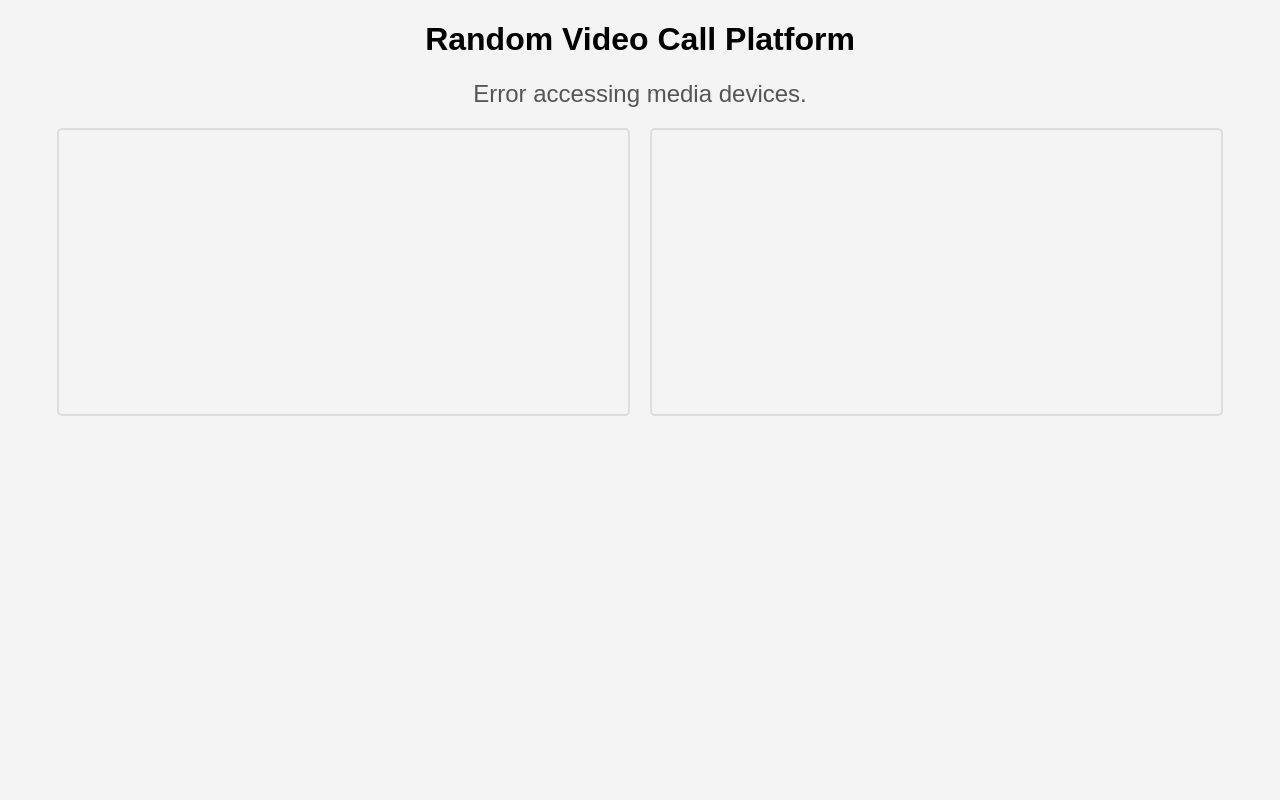
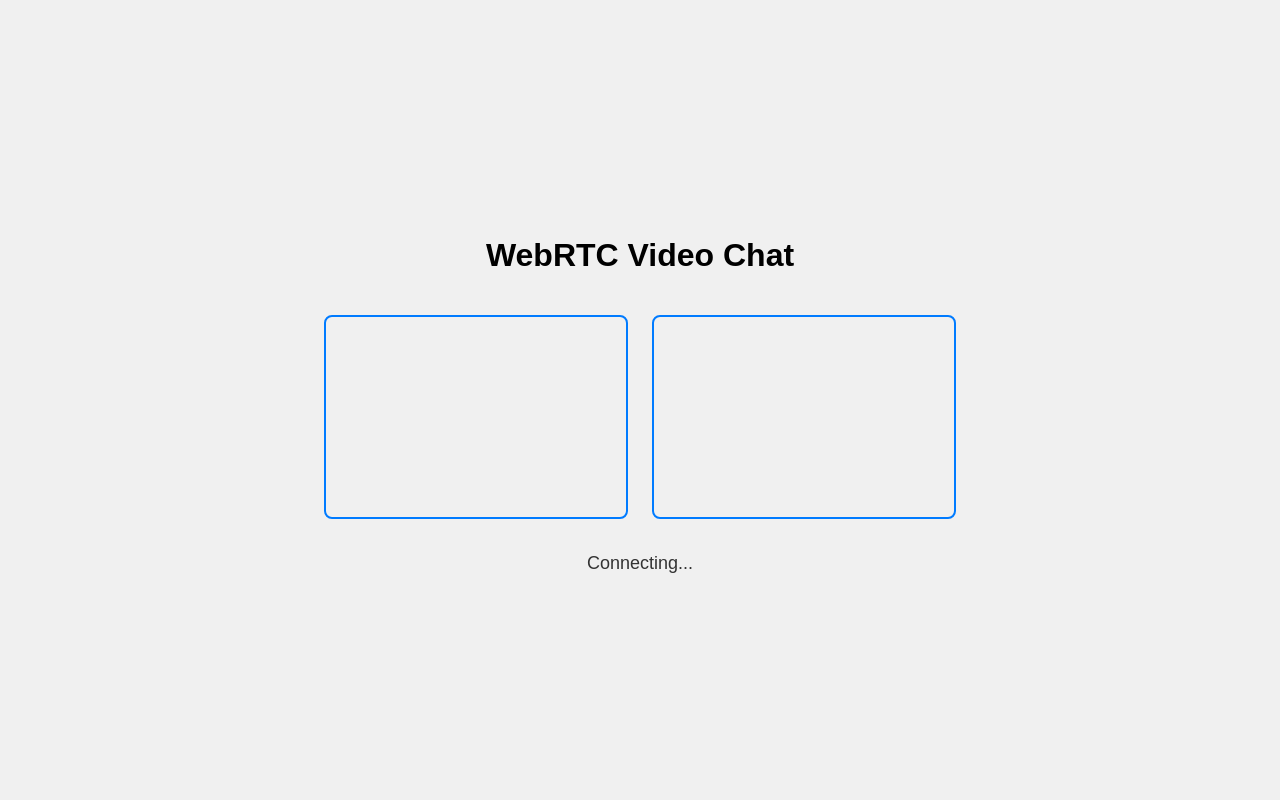
Before and after one commit to Dwip272004/omibit, a Flask app: page / in a window 1280 px wide. Run offline with Flask 3, Linux system fonts and the light colour scheme; some libraries are stand-ins or nearby versions.

Commit message:
Update index.html

```diff
--- a/templates/index.html
+++ b/templates/index.html
@@ -3,53 +3,58 @@
 <head>
     <meta charset="UTF-8">
     <meta name="viewport" content="width=device-width, initial-scale=1.0">
-    <title>Random Video Call Platform</title>
+    <title>WebRTC Video Chat</title>
+    <link rel="stylesheet" href="https://cdnjs.cloudflare.com/ajax/libs/font-awesome/6.0.0-beta3/css/all.min.css">
     <style>
         body {
             font-family: Arial, sans-serif;
-            text-align: center;
-            background-color: #f4f4f4;
-        }
-        #video-container {
-            margin-top: 20px;
             display: flex;
+            flex-direction: column;
+            align-items: center;
             justify-content: center;
-            align-items: center;
+            height: 100vh;
+            margin: 0;
+            background-color: #f0f0f0;
         }
         video {
-            width: 45%;
-            margin: 0 10px;
-            border: 2px solid #ddd;
-            border-radius: 5px;
+            border: 2px solid #007bff;
+            border-radius: 8px;
+            margin: 10px;
+            width: 300px;
+            height: 200px;
         }
         #message {
-            margin-top: 20px;
-            font-size: 1.5em;
-            color: #555;
+            margin: 10px;
+            font-size: 18px;
+            color: #333;
+        }
+        #controls {
+            margin: 10px;
         }
     </style>
 </head>
 <body>
-    <h1>Random Video Call Platform</h1>
-    <div id="message">Connecting you to another user...</div>
-
-    <div id="video-container">
-        <video id="localVideo" autoplay playsinline muted></video>
-        <video id="remoteVideo" autoplay playsinline></video>
+    <h1>WebRTC Video Chat</h1>
+    <div id="controls">
+        <video id="localVideo" autoplay muted></video>
+        <video id="remoteVideo" autoplay></video>
     </div>
+    <div id="message">Connecting...</div>
 
     <script src="https://cdnjs.cloudflare.com/ajax/libs/socket.io/4.0.0/socket.io.js"></script>
     <script>
-        const socket = io.connect(); // Connect to the server
+        const socket = io.connect();
         let localStream;
         let peerConnection;
 
         // Configuration for WebRTC STUN server
         const configuration = {
-            iceServers: [{ urls: 'stun:stun.l.google.com:19302' }]
+            iceServers: [{
+                urls: 'stun:stun.l.google.com:19302'
+            }]
         };
 
-        // Generate a random user ID
+        // Generate a random user ID (or use a real user authentication system)
         const userId = Math.random().toString(36).substring(7);
         socket.emit('join', { user_id: userId });
 
@@ -58,21 +63,19 @@
             .then(stream => {
                 localStream = stream;
                 document.getElementById('localVideo').srcObject = stream;
+                socket.emit('request_match', { user_id: userId }); // Request a match after getting local stream
             })
-            .catch(error => {
-                console.error('Error accessing media devices.', error);
-                document.getElementById('message').innerText = 'Error accessing media devices.';
-            });
+            .catch(error => console.error('Error accessing media devices.', error));
 
         // Handle matching with another user
-        socket.on('match', function(data) {
-            const matchedUserId = data.user_id;
+        socket.on('match_found', function(data) {
+            const matchedUserId = data.matched_user;
             document.getElementById('message').innerText = `You are connected with User: ${matchedUserId}`;
             startCall(matchedUserId);
         });
 
         // Handle no users available
-        socket.on('no_users', function(message) {
+        socket.on('no_users_available', function(message) {
             document.getElementById('message').innerText = message;
         });
 
@@ -86,21 +89,26 @@
             // Create an offer and send to the remote peer via signaling server (Socket.io)
             peerConnection.createOffer()
                 .then(offer => {
-                    peerConnection.setLocalDescription(offer);
-                    socket.emit('offer', { offer: offer, to: remoteUserId });
+                    return peerConnection.setLocalDescription(offer);
+                })
+                .then(() => {
+                    socket.emit('offer', { offer: peerConnection.localDescription, from: userId, to: remoteUserId });
                 })
                 .catch(error => console.error('Error creating offer:', error));
 
             // Handle ICE candidates
             peerConnection.onicecandidate = event => {
                 if (event.candidate) {
-                    socket.emit('ice-candidate', { candidate: event.candidate, to: remoteUserId });
+                    socket.emit('ice_candidate', { candidate: event.candidate, to: remoteUserId });
                 }
             };
 
             // Display remote stream when received
             peerConnection.ontrack = event => {
-                document.getElementById('remoteVideo').srcObject = event.streams[0];
+                const remoteVideo = document.getElementById('remoteVideo');
+                if (remoteVideo.srcObject !== event.streams[0]) {
+                    remoteVideo.srcObject = event.streams[0];
+                }
             };
         }
 
@@ -118,21 +126,26 @@
                     return peerConnection.createAnswer();
                 })
                 .then(answer => {
-                    peerConnection.setLocalDescription(answer);
-                    socket.emit('answer', { answer: answer, to: remoteUserId });
+                    return peerConnection.setLocalDescription(answer);
+                })
+                .then(() => {
+                    socket.emit('answer', { answer: peerConnection.localDescription, from: userId, to: remoteUserId });
                 })
                 .catch(error => console.error('Error receiving offer:', error));
 
             // Handle ICE candidates
             peerConnection.onicecandidate = event => {
                 if (event.candidate) {
-                    socket.emit('ice-candidate', { candidate: event.candidate, to: remoteUserId });
+                    socket.emit('ice_candidate', { candidate: event.candidate, to: remoteUserId });
                 }
             };
 
             // Display remote stream when received
             peerConnection.ontrack = event => {
-                document.getElementById('remoteVideo').srcObject = event.streams[0];
+                const remoteVideo = document.getElementById('remoteVideo');
+                if (remoteVideo.srcObject !== event.streams[0]) {
+                    remoteVideo.srcObject = event.streams[0];
+                }
             };
         });
 
@@ -143,16 +156,10 @@
         });
 
         // Handle ICE candidates from the other peer
-        socket.on('ice-candidate', function(data) {
+        socket.on('ice_candidate', function(data) {
             peerConnection.addIceCandidate(new RTCIceCandidate(data.candidate))
                 .catch(error => console.error('Error adding received ICE candidate:', error));
         });
-        // Inside your existing script tag
-socket.on('active_users', function(data) {
-    console.log('Current active users:', data.users);
-    // You can update the UI here to display the list of active users
-});
-
     </script>
 </body>
 </html>
```
